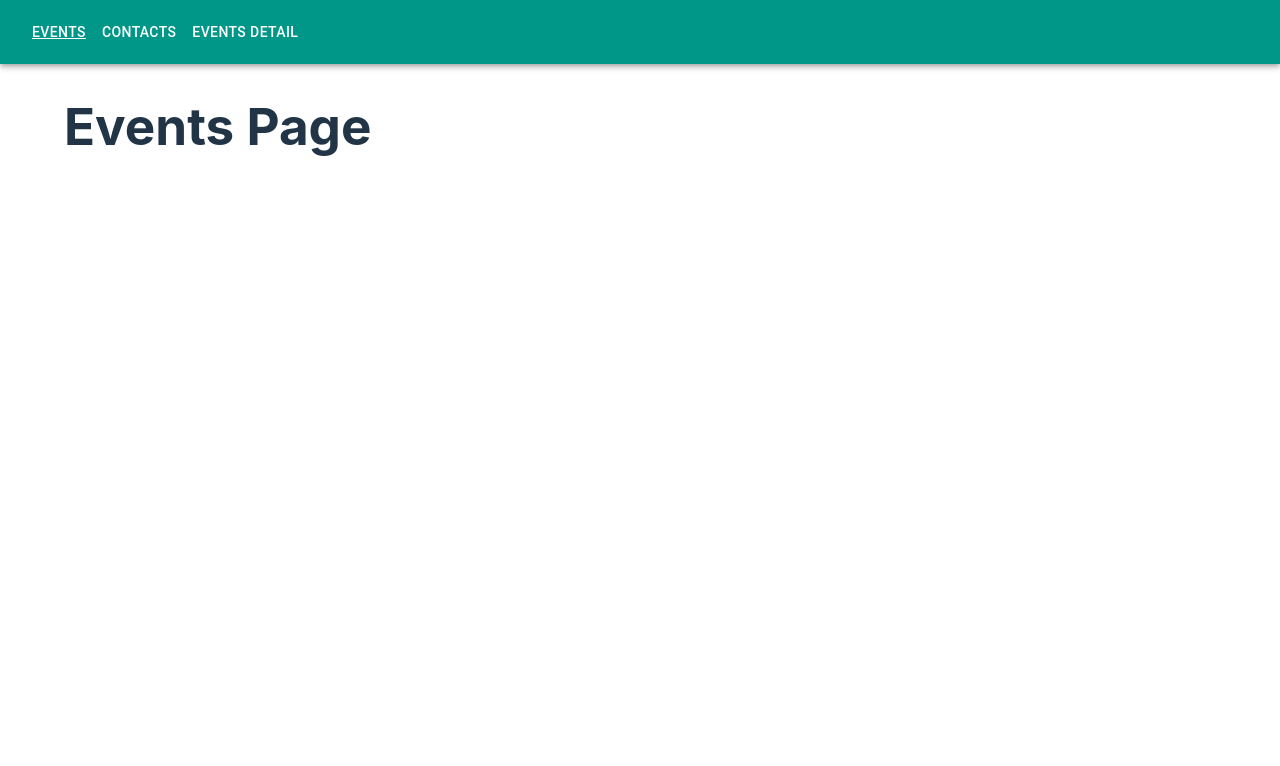
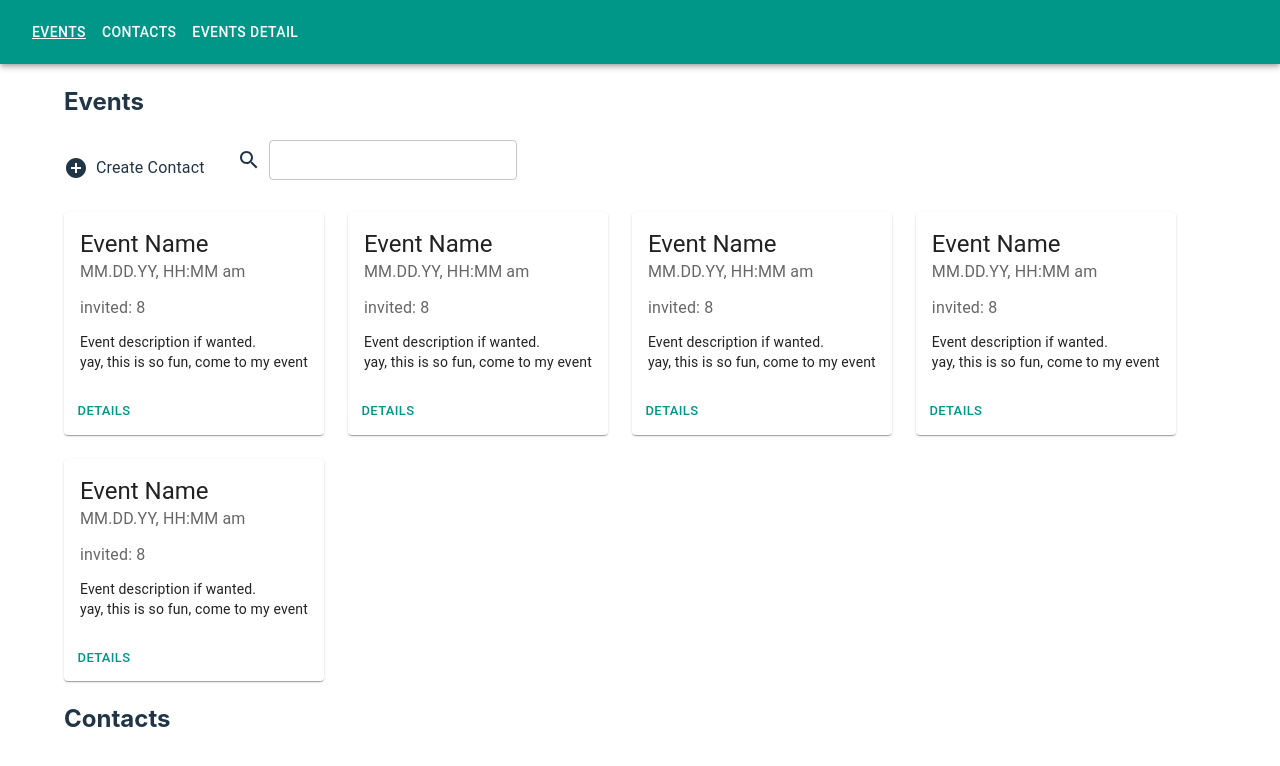
Before and after one commit to hanna-rodler/EventInviter, a React (Vite) app in the folder EventInviter/: page / in a window 1280 px wide. Shown: the top 766 px of the page. Built offline with nearby package versions, Linux system fonts and the light colour scheme.

Commit message:
feat: implement rough EventsPage and EventCard

```diff
--- /dev/null
+++ b/EventInviter/src/components/EventCard.tsx
@@ -0,0 +1,32 @@
+import Card from '@mui/material/Card';
+import CardActions from '@mui/material/CardActions';
+import CardContent from '@mui/material/CardContent';
+import Button from '@mui/material/Button';
+import Typography from '@mui/material/Typography';
+
+export const EventCard = () => {
+    return (
+        <Card sx={{ minWidth: 250, maxWidth: 300, display: 'block'}}>
+            <CardContent>
+                <Typography variant="h5" component="div">
+                    Event Name
+                </Typography>
+                <Typography sx={{ mb: 1.5 }} color="text.secondary">
+                    MM.DD.YY, HH:MM am
+                </Typography>
+                <Typography sx={{ mb: 1.5 }} color="text.secondary" gutterBottom>
+                    invited: 8
+                </Typography>
+                <Typography variant="body2">
+                    Event description if wanted.
+                    <br />
+                    yay, this is so fun, come to my event
+                </Typography>
+            </CardContent>
+            <CardActions>
+                <Button size="small">Details</Button>
+            </CardActions>
+
+        </Card>
+    );
+}
--- a/EventInviter/src/pages/EventsPage.tsx
+++ b/EventInviter/src/pages/EventsPage.tsx
@@ -1,5 +1,44 @@
+import {EventCard} from "../components/EventCard";
+import Stack from '@mui/material/Stack';
+import {Fragment} from "react";
+import AddCircleIcon from "@mui/icons-material/AddCircle";
+import Typography from "@mui/material/Typography";
+import { SearchBar } from "../components/SearchBar";
+
 export const EventsPage = () => {
     return (
-        <h1>Events Page</h1>
+        <Fragment>
+            <div>
+                <h2>Events</h2>
+                <Stack direction="row" gap={1} paddingBottom={2} alignItems="center" justifyContent="flex-start" spacing={{ xs: 2, sm: 3, md: 4 }} useFlexGap flexWrap="wrap">
+                    <div style={{ minWidth: 120, display: 'flex' }}>
+                        <AddCircleIcon
+                            sx={{ cursor: "pointer", paddingRight: 1 }}
+                        ></AddCircleIcon>
+                        <Typography
+                            sx={{ cursor: "pointer" }}
+                            style={{ background: "none", borderWidth: "1px" }}
+                        >
+                            Create Contact
+                        </Typography>
+                    </div>
+                    <SearchBar onSearch={handleSearch} />
+                </Stack>
+                <Stack direction="row" spacing={3} useFlexGap flexWrap="wrap">
+                    <EventCard></EventCard>
+                    <EventCard></EventCard>
+                    <EventCard></EventCard>
+                    <EventCard></EventCard>
+                    <EventCard></EventCard>
+                </Stack>
+            </div>
+            <div>
+                <h2>Contacts</h2>
+            </div>
+        </Fragment>
     )
 }
+
+const handleSearch = (searchTerm: string) => {
+    console.log(searchTerm);
+};
```
